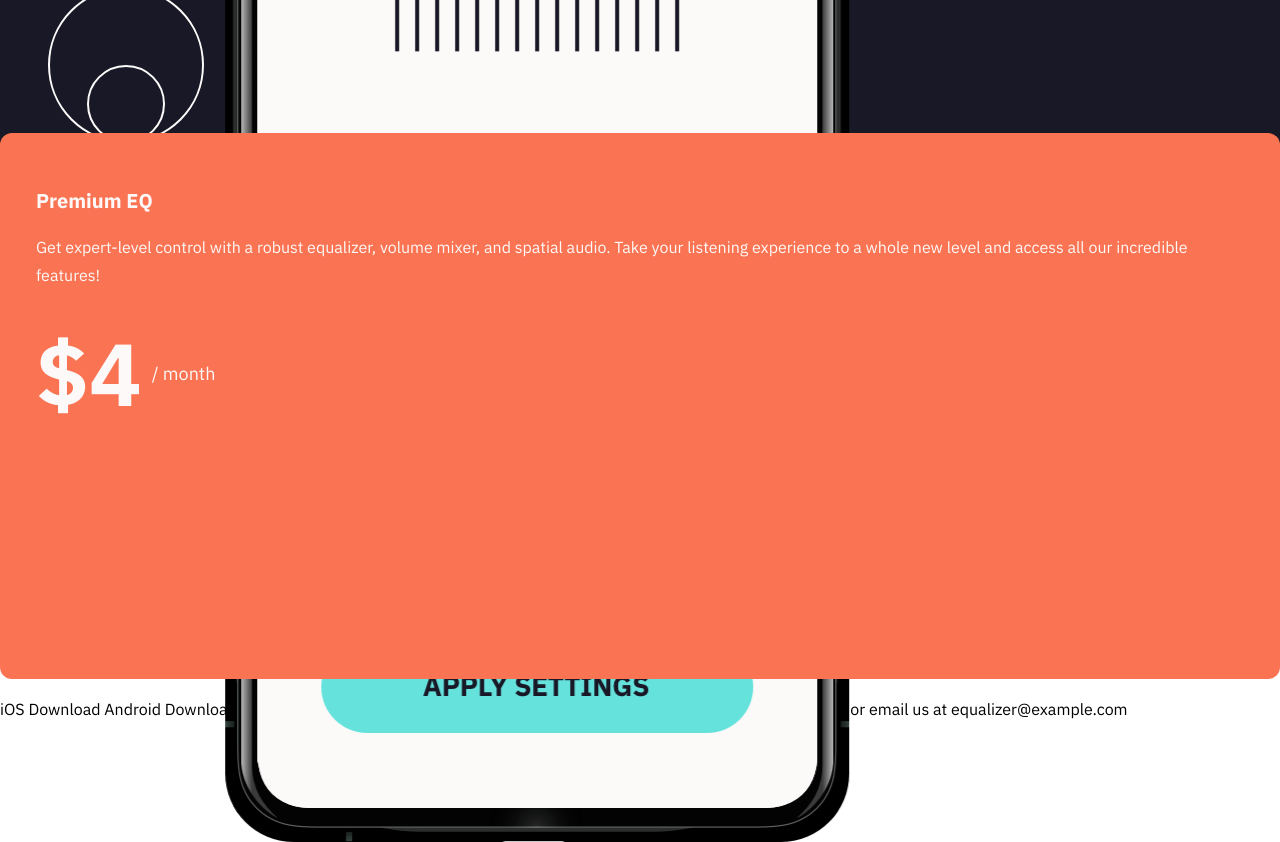
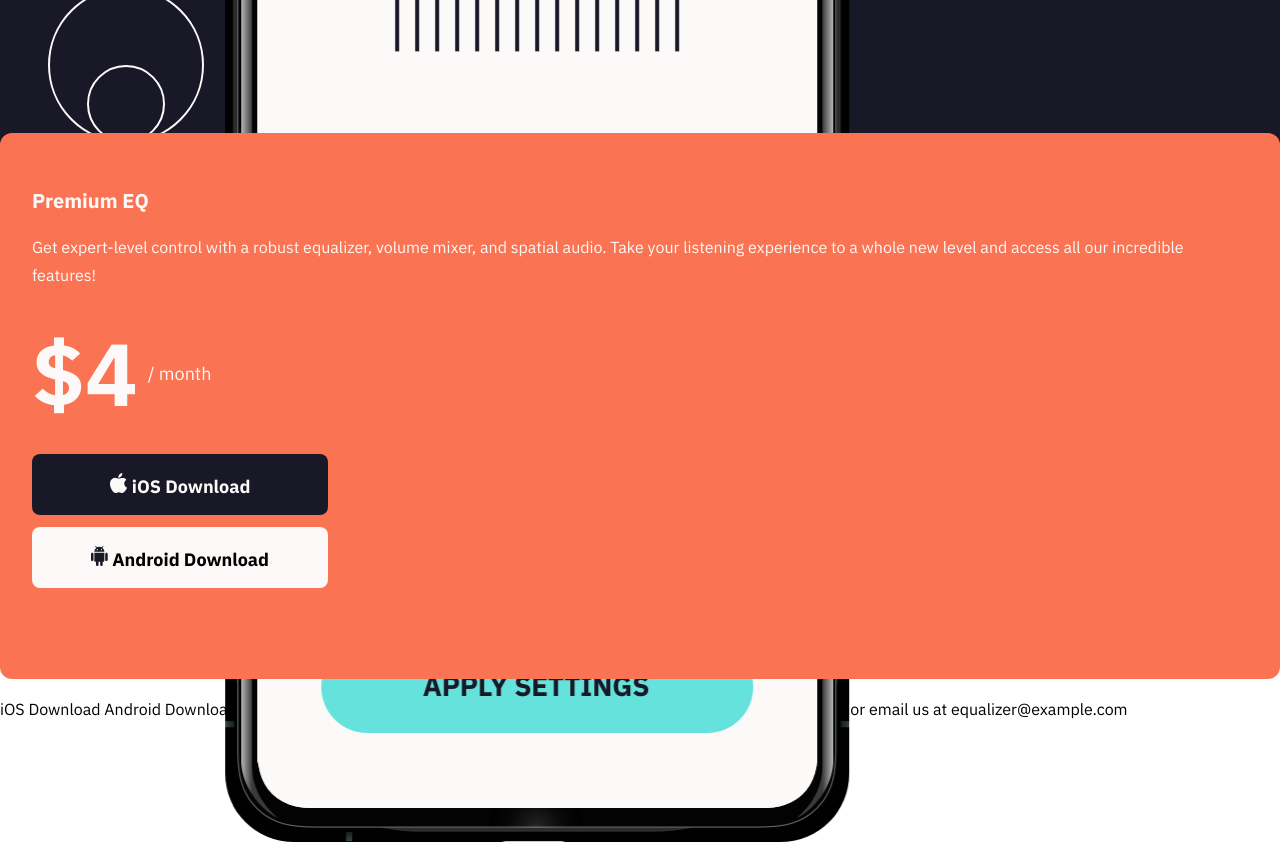
Before and after one commit to TMJSMC53/Equalizer-LandingPage, a website: page index.html in a window 1280 px wide. Shown: the part 760-1602 px from the top of the page. Drawn offline with Linux system fonts and the light colour scheme.

Commit message:
Add the buttons to the features section

```diff
--- a/index.html
+++ b/index.html
@@ -54,9 +54,33 @@
             <span class="fs-900">$4</span>
             <span class="fs-600">/ month</span>
           </div>
+
+          <button class="btn bg-dark text-white fs-600 letter-spacing-2;"><span>
+              <svg width="18" height="20" xmlns="http://www.w3.org/2000/svg">
+                <path
+                  d="M12.683 4.681c1.359 0 2.798.745 3.821 2.029-3.356 1.851-2.812 6.674.58 7.965-.467 1.04-.69 1.504-1.292 2.425-.839 1.285-2.02 2.886-3.486 2.897-1.302.014-1.637-.852-3.403-.842-1.766.009-2.134.857-3.437.845C4 19.987 2.88 18.542 2.042 17.257-.302 13.667-.549 9.45.897 7.207c1.029-1.592 2.651-2.523 4.175-2.523 1.551 0 2.527.856 3.812.856 1.247 0 2.005-.859 3.8-.859ZM12.291 0c.178 1.215-.315 2.405-.968 3.246-.697.904-1.901 1.603-3.066 1.566-.213-1.163.332-2.36.995-3.167C9.978.756 11.224.074 12.291 0Z"
+                  fill="#FCFAF9" />
+              </svg>
+              iOS
+              Download
+            </span>
+          </button>
+          <button class="btn bg-white text-black fs-600 letter-spacing-2;">
+            <span>
+              <svg width="17" height="20" xmlns="http://www.w3.org/2000/svg">
+                <path
+                  d="M13.362 6.638v8.35c0 .502-.334.836-.836.836h-.836v2.924c0 .669-.583 1.252-1.251 1.252-.67 0-1.252-.583-1.252-1.252v-2.924H7.515v2.924c0 .669-.583 1.252-1.252 1.252s-1.252-.583-1.252-1.252v-2.924h-.836c-.501 0-.836-.334-.836-.835v-8.35h10.023Zm2.088 0c.669 0 1.252.586 1.252 1.251v5.848c0 .668-.583 1.252-1.252 1.252s-1.252-.584-1.252-1.252V7.889c0-.665.583-1.25 1.252-1.25Zm-14.198 0c.669 0 1.252.586 1.252 1.251v5.848c0 .668-.583 1.252-1.252 1.252S0 14.405 0 13.737V7.889c0-.665.583-1.25 1.252-1.25ZM11.776.126a.4.4 0 0 1 .583 0 .401.401 0 0 1 0 .583l-1.085 1.084c.35.234.667.52.942.846.66.782 1.081 1.8 1.139 2.902l.002.034c.003.075.005.15.005.227H3.34c0-.076.002-.152.006-.227l.002-.034a4.908 4.908 0 0 1 1.138-2.902 4.52 4.52 0 0 1 .942-.846L4.343.71a.4.4 0 0 1 0-.583.4.4 0 0 1 .583 0l1.12 1.118.053.051c.664-.333 1.41-.499 2.24-.5h.024c.83.001 1.575.167 2.24.5l.052-.051ZM6.262 3.09a.626.626 0 1 0 0 1.252.626.626 0 0 0 0-1.252Zm4.178 0a.626.626 0 1 0 0 1.252.626.626 0 0 0 0-1.252Z"
+                  fill="#191826" />
+              </svg>
+              Android
+              Download
+            </span>
+          </button>
         </div>
+
       </div>
     </div>
+
 
   </section>
 
--- a/styles.css
+++ b/styles.css
@@ -86,6 +86,7 @@ body {
   font-family: var(--ff-sans);
   font-size: var(--fs-500);
   min-height: 100vh;
+  overflow-x: hidden;
 }
 /* make images easier to work with */
 img,
@@ -335,7 +336,7 @@ select {
 }
 
 .features__content {
-  padding: 4.8rem 3.6rem;
+  padding: 4.8rem 3.2rem 3.6rem;
 }
 
 .features__heading {
@@ -353,7 +354,9 @@ select {
   display: flex;
   align-items: center;
   font-weight: 700;
+  margin-bottom: 3.2rem;
 }
+
 .features__price > span:last-child {
   padding-left: 1rem;
   font-weight: normal;
@@ -361,11 +364,15 @@ select {
 
 /* Buttons */
 .btn {
-  display: inline-block;
+  display: flex;
+  justify-content: center;
+  align-items: center;
   font-family: var(--ff-sans);
   font-weight: 700;
-  width: 33.3rem;
+  width: 29.6rem;
   height: 6.1rem;
+  margin-bottom: 1.2rem;
+  border-radius: 8px;
   border: none;
   cursor: pointer;
   text-align: center;
```
